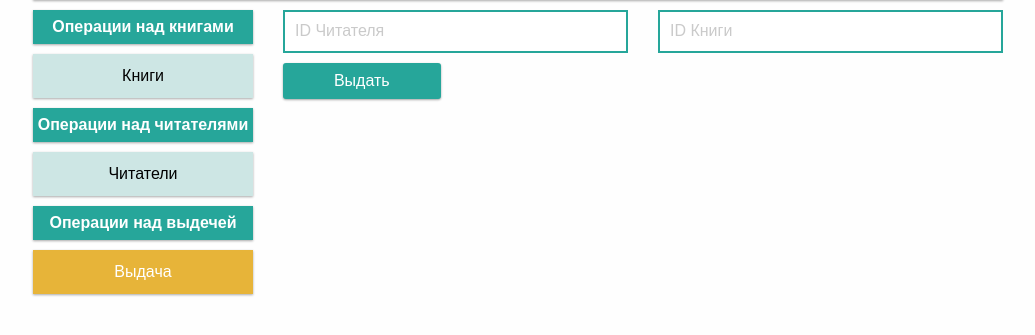
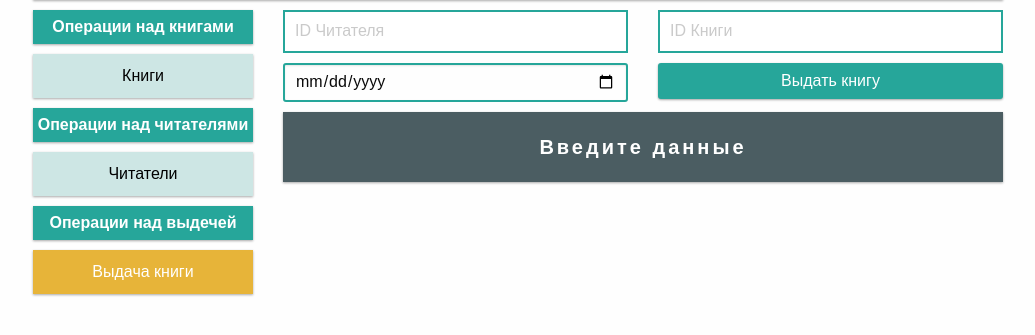
Before and after one commit to klasterstorm/php, a PHP site: page /getting.php in a window 1280 px wide. Shown: the part 165-500 px from the top of the page, without its empty margins (122-1157 px from the left). Run offline with PHP 8.4, Linux system fonts and the light colour scheme; some libraries are stand-ins or nearby versions.

Commit message:
New table

```diff
--- a/9.10.17/books.php
+++ b/9.10.17/books.php
@@ -28,7 +28,7 @@
 						</a>
 					<div class="medium-12 large-12 cell aside-category">Операции над выдечей</div>
 						<a href="getting.php" class="medium-12 large-12 cell aside-cell">
-							Выдача
+							Выдача книги
 						</a>
 					</div>
 				</div>
--- a/9.10.17/css/style.css
+++ b/9.10.17/css/style.css
@@ -105,19 +105,35 @@ body {
           box-shadow: 0 1px 3px rgba(0, 0, 0, 0.12), 0 1px 2px rgba(0, 0, 0, 0.24);
   padding: 20px;
   letter-spacing: 3px; }
-.content-successBoard {
-  background-color: #26A69A;
+.content-succsessBoard {
+  background-color: #e7b439;
   color: white;
-  font-size: 30px;
+  font-size: 20px;
   font-weight: bold;
   text-align: center;
   -webkit-box-shadow: 0 1px 3px rgba(0, 0, 0, 0.12), 0 1px 2px rgba(0, 0, 0, 0.24);
           box-shadow: 0 1px 3px rgba(0, 0, 0, 0.12), 0 1px 2px rgba(0, 0, 0, 0.24);
-  padding: 30px; }
+  padding: 20px;
+  letter-spacing: 3px; }
+.content-systemBoard {
+  background-color: #4b5d62;
+  color: white;
+  font-size: 20px;
+  font-weight: bold;
+  text-align: center;
+  -webkit-box-shadow: 0 1px 3px rgba(0, 0, 0, 0.12), 0 1px 2px rgba(0, 0, 0, 0.24);
+          box-shadow: 0 1px 3px rgba(0, 0, 0, 0.12), 0 1px 2px rgba(0, 0, 0, 0.24);
+  padding: 20px;
+  letter-spacing: 3px; }
 .content-table {
-  margin-top: 20px; }
-  .content-table > table > thead > tr > th {
+  margin-top: 20px;
+  text-align: center; }
+  .content-table-header > table > thead > tr > th {
     background-color: #26A69A;
+    color: white;
+    text-align: center; }
+  .content-table-rowColor > table > tbody > tr:nth-child(even) {
+    background-color: rgba(158, 208, 203, 0.21); }
+  .content-table-errorRow {
+    background-color: #a6453f !important;
     color: white; }
-  .content-table > table > tbody > tr:nth-child(even) {
-    background-color: rgba(158, 208, 203, 0.5); }
--- a/9.10.17/css/styles/content.sass
+++ b/9.10.17/css/styles/content.sass
@@ -34,18 +34,35 @@
         box-shadow: $shadow
         padding: 20px
         letter-spacing: 3px
-    &-successBoard
-        background-color: $mainColor
+    &-succsessBoard
+        background-color: $succsessColor
         color: white
-        font-size: 30px
+        font-size: 20px
         font-weight: bold
         text-align: center
         box-shadow: $shadow
-        padding: 30px
+        padding: 20px
+        letter-spacing: 3px
+    &-systemBoard
+        background-color: #4b5d62
+        color: white
+        font-size: 20px
+        font-weight: bold
+        text-align: center
+        box-shadow: $shadow
+        padding: 20px
+        letter-spacing: 3px
     &-table
         margin-top: 20px
-        > table > thead > tr > th
-            background-color: $mainColor
-            color: white
-        > table > tbody > tr:nth-child(even)
-            background-color: $secColor
+        text-align: center
+        &-header
+            > table > thead > tr > th
+                background-color: $mainColor
+                color: white
+                text-align: center
+        &-rowColor
+            > table > tbody > tr:nth-child(even)
+                background-color: $tableRowColor
+        &-errorRow
+                background-color: $errorColor !important
+                color: white
--- a/9.10.17/css/styles/global.sass
+++ b/9.10.17/css/styles/global.sass
@@ -5,6 +5,7 @@ $mainColor: #26A69A
 $secColor: rgba(158, 208, 203, 0.5)
 $succsessColor: #e7b439
 $errorColor: #a6453f
+$tableRowColor: rgba(158, 208, 203, 0.21)
 
 $shadow: 0 1px 3px rgba(0,0,0,0.12), 0 1px 2px rgba(0,0,0,0.24)
 $hoverShadow: 0 6px 9px rgba(0,0,0,0.16), 0 6px 9px rgba(0,0,0,0.23)
--- a/9.10.17/extension.php
+++ b/9.10.17/extension.php
@@ -8,12 +8,17 @@
         return $result;
     }
 
+    //Изменение в DB
+    function setSQLtoDB($dbh, $sql) {
+        $sth = $dbh->prepare($sql);
+        $sth->execute();
+        $result = $sth->fetchAll();
+    }
+
     //Поключение к базе данных
     function dboConnect() {
         $user = "root";
         $pass = "root";
-        $dbName = "php";
-        $host = "localhost";
         try {
             $dbh = new PDO('mysql:host=localhost;dbname=php;charset=utf8', $user, $pass);
         } catch (PDOException $e) {
@@ -26,6 +31,20 @@
     function getError($outputText){
         echo'<div class="grid-x grid-margin-x">
             <div class="large-12 medium-12 cell content-errorBoard">',$outputText,'</div>
+        </div>';
+    }
+
+    //Вывод сообщения
+    function getSuccsess($outputText){
+        echo'<div class="grid-x grid-margin-x">
+            <div class="large-12 medium-12 cell content-succsessBoard">',$outputText,'</div>
+        </div>';
+    }
+
+    //Системные сообщения
+    function getSystem($outputText){
+        echo'<div class="grid-x grid-margin-x">
+            <div class="large-12 medium-12 cell content-systemBoard">',$outputText,'</div>
         </div>';
     }
 
@@ -45,7 +64,7 @@
 
         if (!empty($result)){
             echo '<div class="grid-x grid-margin-x">
-                <div class="small-12 medium-12 large-12 cell content-table">
+                <div class="small-12 medium-12 large-12 cell content-table content-table-rowColor content-table-header">
                 <table>
                     <thead>
                     <tr>';
@@ -58,7 +77,12 @@
             foreach($result as $row) {
                 echo '<tr>';
                 foreach($keys as $index) {
-                    echo '<td>',$row[$index] ,'</td>';
+                    if(is_numeric($row[$index]) && $row[$index] == 0){
+                        echo '<td class="content-table-errorRow">',$row[$index] ,'</td>';
+                    }
+                    else {
+                        echo '<td>',$row[$index] ,'</td>';
+                    }
                 }
                 echo '</tr>';
             }
@@ -68,7 +92,7 @@
             </div>';
         }
         else {
-            getError("Не удалось выполнить ваш запрос...");
+            getError("Не удается построить таблицу по пустому запросу");
         }
     }
 
--- a/9.10.17/getting.php
+++ b/9.10.17/getting.php
@@ -28,7 +28,7 @@
 						</a>
 					<div class="medium-12 large-12 cell aside-category">Операции над выдечей</div>
 						<a href="getting.php" class="medium-12 large-12 cell aside-cell-active">
-							Выдача
+							Выдача книги
 						</a>
 					</div>
 				</div>
@@ -44,8 +44,12 @@
 								<input class="content-input" name="id_book" placeholder="ID Книги" value="" aria-describedby="name-format">
 							</div>
 
-							<div class="medium-3 large-3 cell">
-								<button class="content-button" type="submit" value="Submit">Выдать</button>
+							<div class="medium-6 large-6 cell">
+								<input class="content-input" name="date_e" type="date" placeholder="Дата возврата книги"  value="" aria-describedby="name-format">
+							</div>
+
+							<div class="medium-6 large-6 cell">
+								<button class="content-button" type="submit" value="Submit">Выдать книгу</button>
 							</div>
 
 						</div>
@@ -56,30 +60,78 @@
 						$dbh = dboConnect();
 
 						if (!empty($_POST)){
-							$id = $_POST['id'];
-							$id_author = $_POST['id_author'];
-							$title = $_POST['title'];
-							$id_genre = $_POST['id_genre'];
-							$amount = $_POST['amount'];
+							$id_reader = $_POST['id_reader'];
+							$id_book = $_POST['id_book'];
+							$date_e = $_POST['date_e'];
 
-							$sql = "SELECT * FROM books WHERE
-								 id = CASE WHEN '$id' <> '' THEN '$id' ELSE id END
-								 AND id_author = CASE WHEN '$id_author' <> '' THEN '$id_author' ELSE id_author END
-								 AND title = CASE WHEN '$title' <> '' THEN '$title' ELSE title END
-								 AND id_genre = CASE WHEN '$id_genre' <> '' THEN '$id_genre' ELSE id_genre END
-								 AND amount > CASE WHEN '$amount' = 'on' THEN 0 ELSE -1 END
-							";
+							//Проверка на заполнение полей
+							if ($id_reader <> '' && $id_book <> '' && $date_e <> '') {
 
-							$result = pushSQLtoDB($dbh, $sql);
+								$sql = "SELECT * FROM books,readers WHERE
+								books.id = '$id_book'
+								AND readers.id = '$id_reader'
+								";
 
-							$titleForTable = array(
-								"id"    => "ID",
-								"id_author"  => "ID Автора",
-								"title"  => "Название книги",
-								"id_genre"  => "ID Жанра",
-								"amount"  => "Колличество"
-							);
-							getTable($result, $titleForTable);
+								$result = pushSQLtoDB($dbh, $sql);
+
+
+								//Проверка на книгу и читателя
+								if($result <> NULL) {
+									$sql = "SELECT books.amount FROM books WHERE
+									books.id = '$id_book'
+									AND books.amount > 0
+									";
+									$result = pushSQLtoDB($dbh, $sql);
+
+									//Проверка на книгу и колличество книг
+									if($result <> NULL) {
+										//Отнимаем книгу
+										$sql = "UPDATE books SET books.amount = books.amount - 1 WHERE books.id = '$id_book'";
+										setSQLtoDB($dbh, $sql);
+
+										$sql = "INSERT INTO issue (id_reader, id_book, date_s, date_e) VALUES ($id_reader, $id_book, '$date', $date_e)";
+										setSQLtoDB($dbh, $sql);
+
+
+										date_default_timezone_set('Asia/Vladivostok');
+										$date = date('Y-m-d', time());
+
+										//Выводим
+										$sql = "SELECT * FROM issue WHERE
+										issue.id_reader = '$id_reader'
+										AND issue.id_book = '$id_book'
+										";
+										$result = pushSQLtoDB($dbh, $sql);
+										var_dump($result);
+										getSuccsess('Книга выдана');
+										$titleForTable = array(
+											"id_reader" =>	"id_readerID",
+											"id_book" =>	"id_book",
+											"date_s" =>	"date_s",
+											"date_e" =>	"date_e",
+											"id"	=>	"id",
+											"id_author"	=>	"id_author",
+											"title" =>	"title",
+											"id_genre"	=>	"id_genre",
+											"price"	=>	"price",
+											"amount"	=>	"amount",
+										);
+										getTable($result, $titleForTable);
+									}
+									else {
+										getError("Увы, данные книги у нас закончились...");
+									}
+								}
+								else {
+									getError("Упс, кажется у нас нет информации по вашим данным...");
+								}
+							}
+							else {
+								getError("Необходимо заполнить все поля!");
+							}
+						}
+						else {
+							getSystem("Введите данные");
 						}
 					?>
 
--- a/9.10.17/readers.php
+++ b/9.10.17/readers.php
@@ -28,7 +28,7 @@
 						</a>
 					<div class="medium-12 large-12 cell aside-category">Операции над выдечей</div>
 						<a href="getting.php" class="medium-12 large-12 cell aside-cell">
-							Выдача
+							Выдача книги
 						</a>
 					</div>
 				</div>
```
